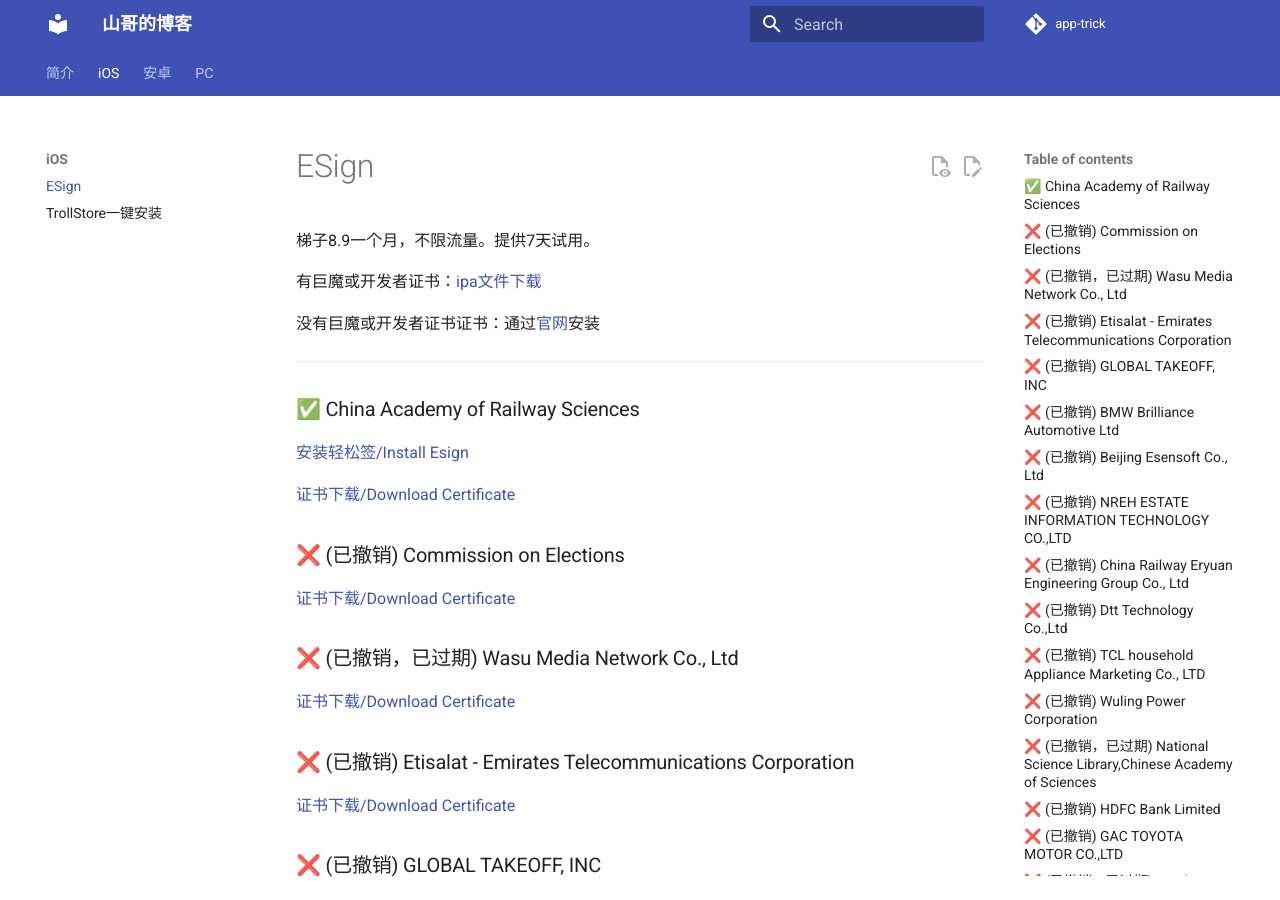
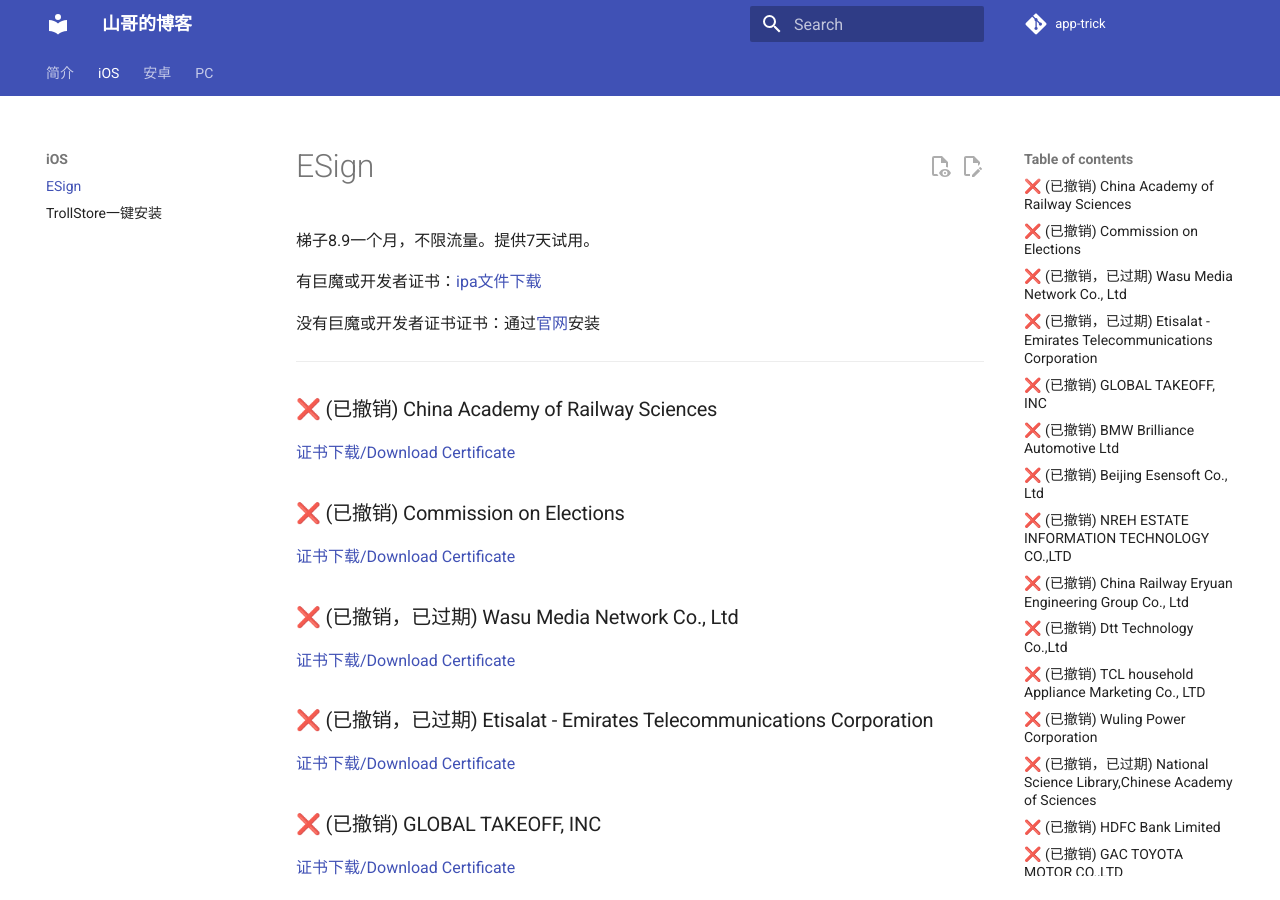
Before and after one commit to app-trick/app-trick.github.io, an MkDocs documentation site: the page built from docs/iOS/Esign.md, in a window 1280 px wide and 900 px high. Built offline with MkDocs 1.6.1 and Material for MkDocs 9.7.7, drawn with Linux system fonts in a browser that asks for light colours; comment, search, counter and statistics services are not loaded.

Commit message:
Esign Repo Update

```diff
--- a/docs/iOS/Esign.md
+++ b/docs/iOS/Esign.md
@@ -8,15 +8,13 @@
 
 ---
 
-### ✅  China Academy of Railway Sciences
-[安装轻松签/Install Esign](itms-services://?action=download-manifest&url=https://app-trick.github.io/iOS/plist/com.abinirjtxe.xszxntax.plist)
-
+### ❌ (已撤销) China Academy of Railway Sciences
 [证书下载/Download Certificate](/iOS/cert/China%20Academy%20of%20Railway%20Sciences.zip)
 ### ❌ (已撤销) Commission on Elections
 [证书下载/Download Certificate](/iOS/cert/Commission%20on%20Elections.zip)
 ### ❌ (已撤销，已过期) Wasu Media   Network Co., Ltd
 [证书下载/Download Certificate](/iOS/cert/Wasu%20Media%20%20%20Network%20Co.%2C%20Ltd.zip)
-### ❌ (已撤销) Etisalat - Emirates Telecommunications Corporation
+### ❌ (已撤销，已过期) Etisalat - Emirates Telecommunications Corporation
 [证书下载/Download Certificate](/iOS/cert/Etisalat%20-%20Emirates%20Telecommunications%20Corporation.zip)
 ### ❌ (已撤销) GLOBAL TAKEOFF, INC
 [证书下载/Download Certificate](/iOS/cert/GLOBAL%20TAKEOFF%2C%20INC.zip)
```
Also changed, not shown: docs/iOS/TrollHelperOTA.md (+1 -3 lines), docs/iOS/TrollInstallerMDC.md (+1 -3 lines), docs/iOS/TrollInstallerX.md (+1 -3 lines), docs/iOS/TrollMisaka.md (+1 -3 lines), docs/iOS/trollstore.md (+2 -2 lines), docs/iOS/es.png (deleted), docs/iOS/ts.png (deleted), 7 other files.
